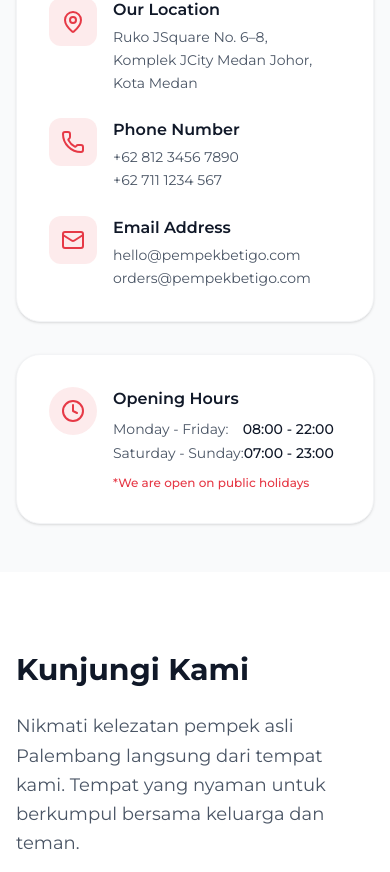
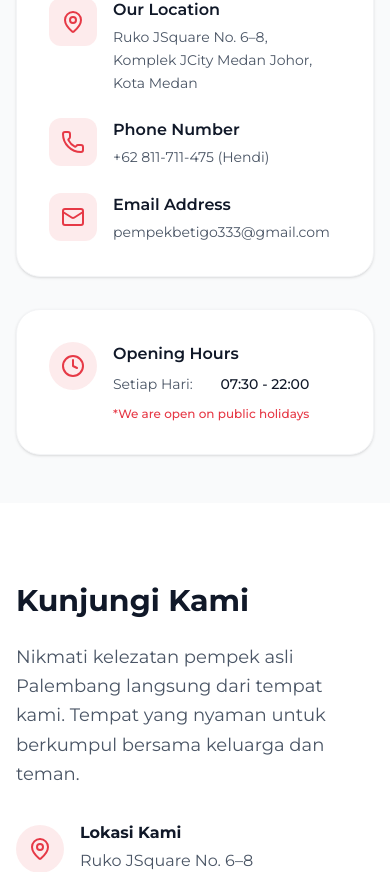
Before and after one commit to rabbit-hash/pempekbetigo, a Next.js app: page /contact in a window 390 px wide. Shown: the part 1212-2084 px from the top of the page. Built offline with nearby package versions, Linux system fonts and the light colour scheme.

Commit message:
Update contact phone, email, and hours

```diff
--- a/src/app/contact/page.tsx
+++ b/src/app/contact/page.tsx
@@ -67,7 +67,7 @@
                     </div>
                     <div>
                       <h4 className="font-semibold text-gray-900 mb-1">Phone Number</h4>
-                      <p className="text-gray-600 text-sm leading-relaxed">+62 812 3456 7890<br />+62 711 1234 567</p>
+                      <p className="text-gray-600 text-sm leading-relaxed">+62 811-711-475 (Hendi)</p>
                     </div>
                   </li>
                   <li className="flex gap-4 items-start">
@@ -76,7 +76,7 @@
                     </div>
                     <div>
                       <h4 className="font-semibold text-gray-900 mb-1">Email Address</h4>
-                      <p className="text-gray-600 text-sm leading-relaxed">hello@pempekbetigo.com<br />orders@pempekbetigo.com</p>
+                      <p className="text-gray-600 text-sm leading-relaxed">pempekbetigo333@gmail.com</p>
                     </div>
                   </li>
                 </ul>
@@ -89,12 +89,8 @@
                 <div>
                    <h4 className="font-semibold text-gray-900 mb-2">Opening Hours</h4>
                    <div className="flex justify-between text-sm text-gray-600 mb-1">
-                      <span>Monday - Friday:</span>
-                      <span className="font-medium text-gray-900">08:00 - 22:00</span>
-                   </div>
-                   <div className="flex justify-between text-sm text-gray-600 mb-1">
-                      <span>Saturday - Sunday:</span>
-                      <span className="font-medium text-gray-900">07:00 - 23:00</span>
+                      <span>Setiap Hari:</span>
+                      <span className="font-medium text-gray-900">07:30 - 22:00</span>
                    </div>
                    <p className="text-primary text-xs mt-3 font-medium">*We are open on public holidays</p>
                 </div>
--- a/src/components/Footer.tsx
+++ b/src/components/Footer.tsx
@@ -59,11 +59,11 @@
               </li>
               <li className="flex gap-3 items-center">
                 <Phone className="text-primary shrink-0" size={20} />
-                <span>+62 812 3456 7890</span>
+                <span>+62 811-711-475 (Hendi)</span>
               </li>
               <li className="flex gap-3 items-center">
                 <Mail className="text-primary shrink-0" size={20} />
-                <span>hello@pempekbetigo.com</span>
+                <span>pempekbetigo333@gmail.com</span>
               </li>
             </ul>
           </div>
```
